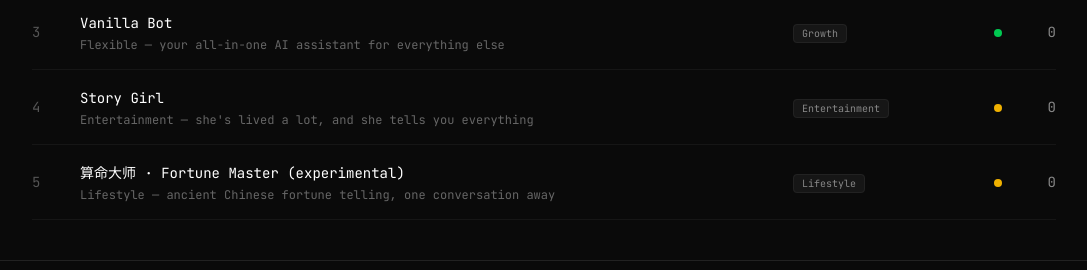
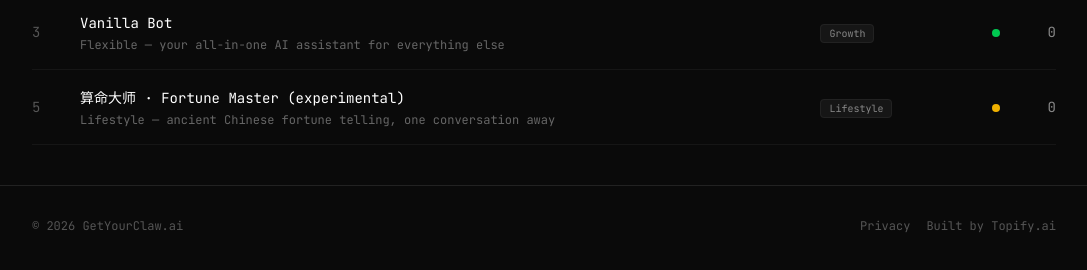
Before and after one commit to TopifyAI/get-your-claw-webapp, a Next.js app: page / in a window 1280 px wide. Shown: the part 749-1019 px from the top of the page, without its empty margins (96-1183 px from the left). Built offline with nearby package versions, Linux system fonts and the light colour scheme; no server answers.

Commit message:
feat: completely hide Story Girl from site
- Removed Story Girl entry entirely from bots array
- Fortune Master (experimental) remains in beta section
- Story Girl won't appear in any section until re-added

```diff
--- a/src/data/bots.ts
+++ b/src/data/bots.ts
@@ -53,21 +53,7 @@
     rank: 3,
     status: "live",
     category: "Growth",
-  },
-  {
-    slug: "story-girl",
-    name: "Story Girl",
-    tagline: "Entertainment — she's lived a lot, and she tells you everything",
-    description:
-      "She's not an assistant — she's a character with a past full of wild nights, heated encounters, and stories she's been dying to share. Every conversation is a first-person confession — vivid, sensory, unapologetic. She sets the mood, you just listen. Age-verified 18+ only. Speaks any language.",
-    telegramUrl: "https://t.me/topify_nsfwbot",
-    telegramHandle: "@topify_nsfwbot",
-    qrImage: "/images/storygirl_bot_qr.jpg",
-    rank: 4,
-    status: "coming-soon",
-    category: "Entertainment",
-  },
-  {
+  },{
     slug: "fortune-master",
     name: "算命大师 · Fortune Master (experimental)",
     tagline: "Lifestyle — ancient Chinese fortune telling, one conversation away",
```
